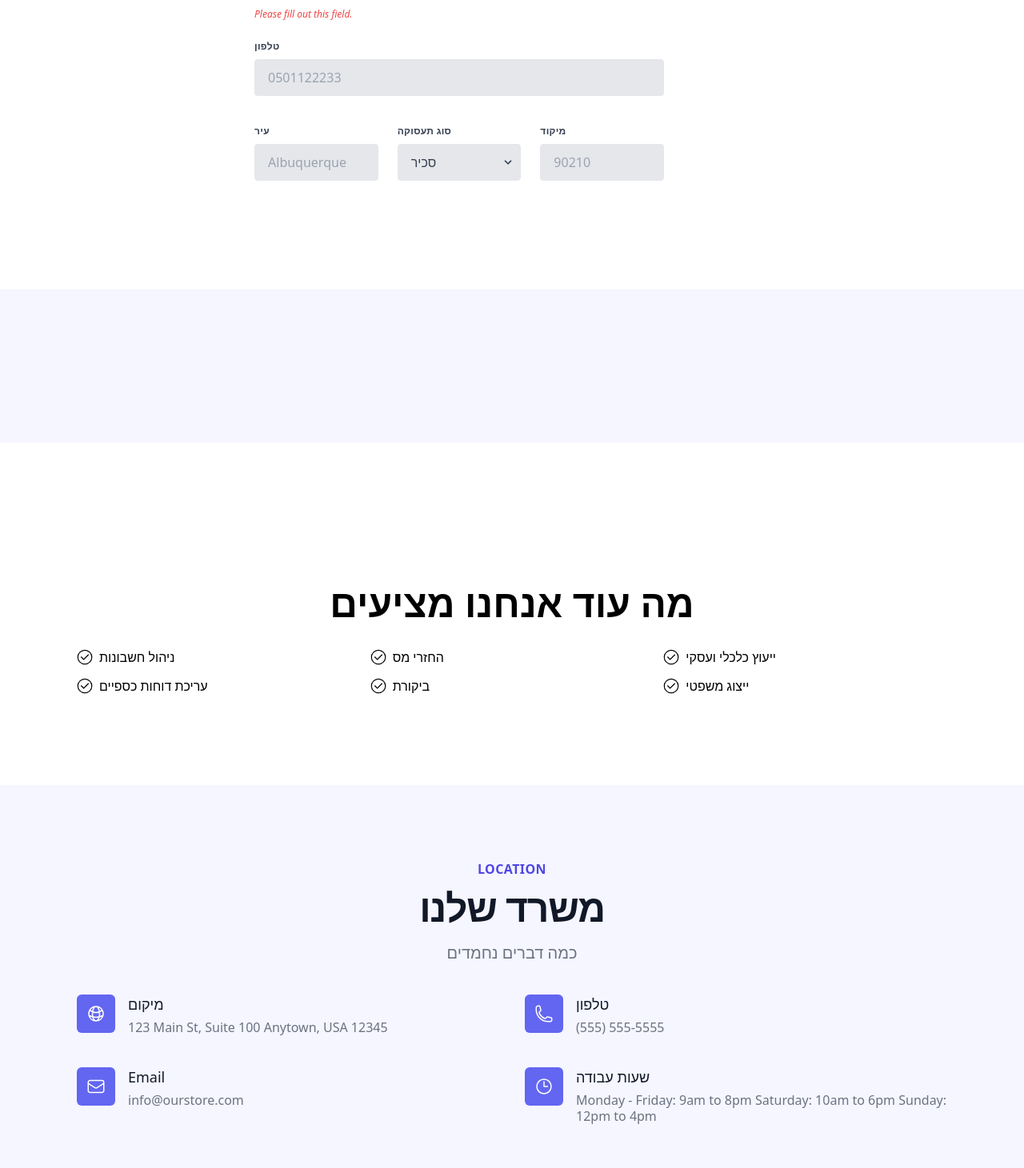
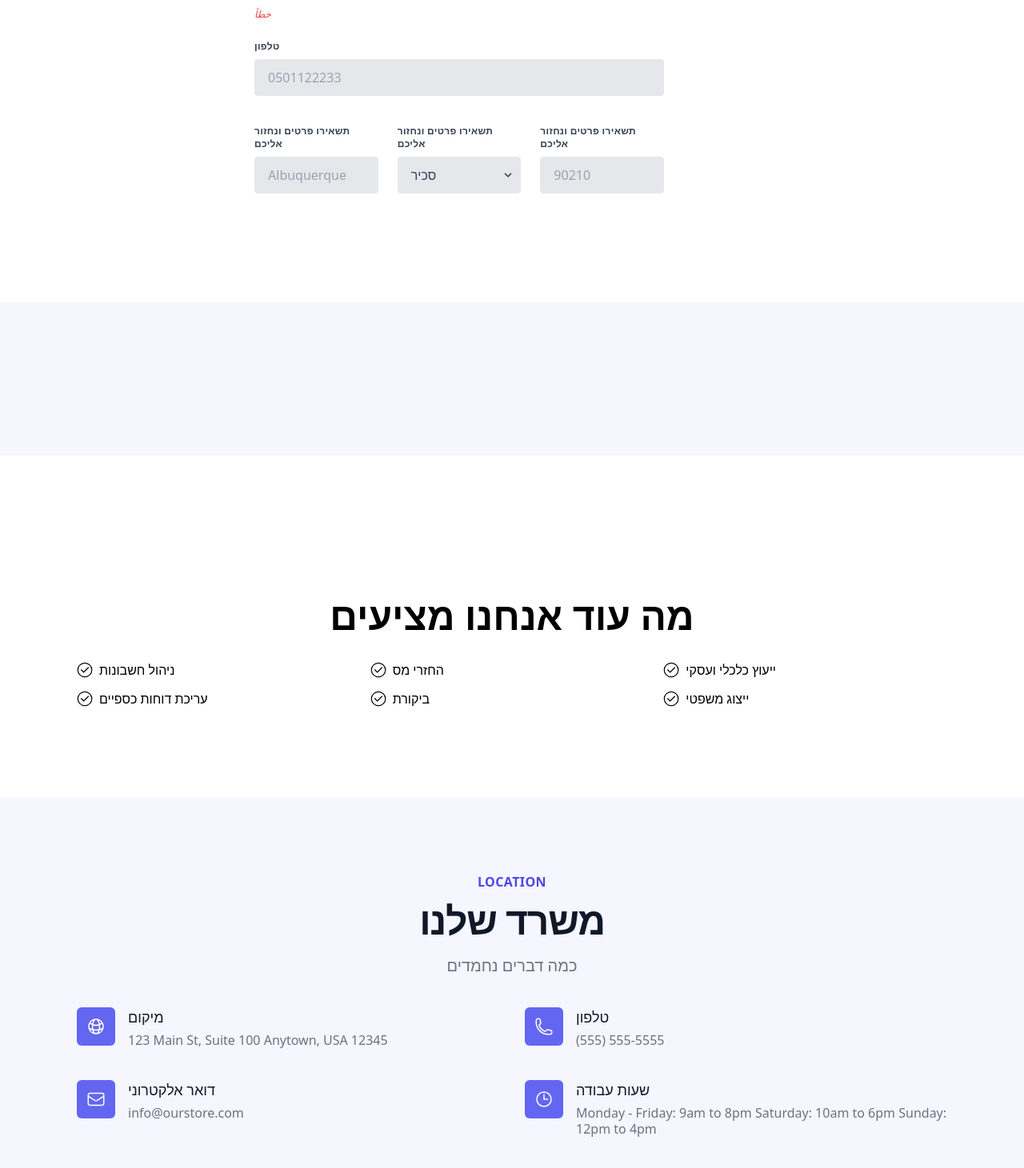
Before and after one commit to orwah16/TaxApp, a React (Vite) app: page / in a window 1280 px wide. Shown: the part 2386-3847 px from the top of the page at 80% size. Built offline with nearby package versions, Linux system fonts and the light colour scheme; a web font is replaced by a local one.

Commit message:
translation added to all views

```diff
--- a/src/constants/languages/arabic.json
+++ b/src/constants/languages/arabic.json
@@ -19,6 +19,13 @@
         "leave_info": "اترك تفاصيلك لنتواصل معك",
         "name": "الاسم",
         "last_name": "العائلة",
-        "mobile": "رقم الهاتف"
+        "mobile": "رقم الهاتف" ,
 
+        "services":"خدمات اضافية",
+
+        "our_office":"مكتبنا",
+        "location":"موقع",
+        "office_phone":"هاتف",
+        "office_email":"بريد الكتروني",
+        "working_hours":"ساعات العمل"
 }
--- a/src/constants/languages/hebrew.json
+++ b/src/constants/languages/hebrew.json
@@ -19,5 +19,13 @@
         "leave_info": "תשאירו פרטים ונחזור אליכם",
         "name": "שם פרטי",
         "last_name": "שם משפחה",
-        "mobile": "טלפון"
+        "mobile": "טלפון"  ,
+
+        "services":"מה עוד אנחנו מציעים",
+
+        "our_office":"משרד שלנו",
+        "location":"מיקום",
+        "office_phone":"טלפון",
+        "office_email":"דואר אלקטרוני",
+        "working_hours":"שעות עבודה"
 }
--- a/src/sections/contact.tsx
+++ b/src/sections/contact.tsx
@@ -1,13 +1,16 @@
-
+import { useLocale } from '../LocaleContext';
+import {FormattedMessage} from "react-intl";
 
 const contact = () => {
+    const { locale, messages, switchLocale } = useLocale() || {};    // Now you can safely use locale, messages, and switchLocale
+
   return (
 <div >
     <div className="max-w-7xl mx-auto px-4 sm:px-6 lg:px-8">
         <div className="lg:text-center">
             <h2 className="text-base text-indigo-600 font-semibold tracking-wide uppercase">Location</h2>
             <p className="mt-2 text-3xl leading-8 font-extrabold tracking-tight text-gray-900 sm:text-4xl">
-                משרד שלנו
+                <FormattedMessage id="our_office" defaultMessage="خدمة العائدات الضريبية" />
             </p>
             <p className="mt-4 max-w-2xl text-xl text-gray-500 lg:mx-auto">
                 כמה דברים נחמדים
@@ -29,7 +32,7 @@ const contact = () => {
                     </div>
                     <div className="ml-4">
                         <dt className="text-lg leading-6 font-medium text-gray-900">
-                            מיקום
+                        <FormattedMessage id="location" defaultMessage="خدمة العائدات الضريبية" />
                         </dt>
                         <dd className="mt-2 text-base text-gray-500">
                             123 Main St, Suite 100
@@ -51,7 +54,7 @@ const contact = () => {
                     </div>
                     <div className="ml-4">
                         <dt className="text-lg leading-6 font-medium text-gray-900">
-                            טלפון
+                        <FormattedMessage id="office_phone" defaultMessage="خدمة العائدات الضريبية" />
                         </dt>
                         <dd className="mt-2 text-base text-gray-500">
                             (555) 555-5555
@@ -72,7 +75,7 @@ const contact = () => {
                     </div>
                     <div className="ml-4">
                         <dt className="text-lg leading-6 font-medium text-gray-900">
-                            Email
+                        <FormattedMessage id="office_email" defaultMessage="خدمة العائدات الضريبية" />
                         </dt>
                         <dd className="mt-2 text-base text-gray-500">
                             info@ourstore.com
@@ -93,7 +96,7 @@ const contact = () => {
                     </div>
                     <div className="ml-4">
                         <dt className="text-lg leading-6 font-medium text-gray-900">
-                            שעות עבודה
+                        <FormattedMessage id="working_hours" defaultMessage="خدمة العائدات الضريبية" />
                         </dt>
                         <dd className="mt-2 text-base text-gray-500">
                             Monday - Friday: 9am to 8pm
--- a/src/sections/services.tsx
+++ b/src/sections/services.tsx
@@ -1,9 +1,15 @@
+import { useLocale } from '../LocaleContext';
+import {FormattedMessage} from "react-intl";
 
 function services() {
+	const { locale, messages, switchLocale } = useLocale() || {};    // Now you can safely use locale, messages, and switchLocale
+
   return (
     <section>
     <div className="px-4 py-16 mx-auto sm:max-w-xl md:max-w-full lg:max-w-screen-xl md:px-24 lg:px-8 lg:py-20 dark:bg-white dark:text-gray-800">
-	<h2 className="mb-8 text-4xl font-bold leading-none text-center">מה עוד אנחנו מציעים</h2>
+	<h2 className="mb-8 text-4xl font-bold leading-none text-center">
+		<FormattedMessage id="services" defaultMessage="خدمة العائدات الضريبية" />
+	</h2>
 	<ul className="grid gap-3 md:grid-cols-2 lg:grid-cols-3">
 		<li className="flex items-center space-x-2">
 			<svg xmlns="http://www.w3.org/2000/svg" viewBox="0 0 512 512" className="w-5 h-5 fill-current dark:text-blue-600">
--- a/src/sections/userInfo.tsx
+++ b/src/sections/userInfo.tsx
@@ -1,34 +1,41 @@
+import { useLocale } from '../LocaleContext';
+import {FormattedMessage} from "react-intl";
 
 function userInfo() {
+  const { locale, messages, switchLocale } = useLocale() || {};    // Now you can safely use locale, messages, and switchLocale
+
   return (
     <section className="flex justify-center">
       <div className="flex-col">
       <h1 className="flex justify-center my-10 mx-0 text-4xl text-black font-palanquin max-sm:text-[72px]
         max-sm:leading-[82] font-bold">
           <span className="xl:bg-white xl:whitespace-nowrap relative z-10 pr-10">
-            תשאירו פרטים ונחזור אליכם
+            <FormattedMessage id="leave_info" defaultMessage="خدمة العائدات الضريبية" />
+
           </span>
         </h1>
       <form className="w-full max-w-lg">
   <div className="flex flex-wrap -mx-3 mb-6">
     <div className="w-full md:w-1/2 px-3 mb-6 md:mb-0">
-      <label className="block uppercase tracking-wide text-gray-700 text-xs font-bold mb-2" for="grid-first-name">
-        שם פרטי
+      <label className="block uppercase tracking-wide text-gray-700 text-xs font-bold mb-2" >
+        <FormattedMessage id="name" defaultMessage="خدمة العائدات الضريبية" />
       </label>
       <input className="appearance-none block w-full bg-gray-200 text-gray-700 border border-red-500 rounded py-3 px-4 mb-3 leading-tight focus:outline-none focus:bg-white" id="grid-first-name" type="text" placeholder="Jane"/>
-      <p className="text-red-500 text-xs italic">Please fill out this field.</p>
+      <p className="text-red-500 text-xs italic">
+        <FormattedMessage id="ي" defaultMessage="خطأ" />
+      </p>
     </div>
     <div className="w-full md:w-1/2 px-3">
-      <label className="block uppercase tracking-wide text-gray-700 text-xs font-bold mb-2" for="grid-last-name">
-        שם משפחה
+      <label className="block uppercase tracking-wide text-gray-700 text-xs font-bold mb-2" >
+        <FormattedMessage id="last_name" defaultMessage="خدمة العائدات الضريبية" />
       </label>
       <input className="appearance-none block w-full bg-gray-200 text-gray-700 border border-gray-200 rounded py-3 px-4 leading-tight focus:outline-none focus:bg-white focus:border-gray-500" id="grid-last-name" type="text" placeholder="Doe"/>
     </div>
   </div>
   <div className="flex flex-wrap -mx-3 mb-6">
     <div className="w-full px-3">
-      <label className="block uppercase tracking-wide text-gray-700 text-xs font-bold mb-2" for="grid-password">
-        טלפון
+      <label className="block uppercase tracking-wide text-gray-700 text-xs font-bold mb-2" >
+        <FormattedMessage id="mobile" defaultMessage="خدمة العائدات الضريبية" />
       </label>
       <input className="appearance-none block w-full bg-gray-200 text-gray-700 border border-gray-200 rounded py-3 px-4 mb-3 leading-tight focus:outline-none focus:bg-white focus:border-gray-500" id="grid-number" type="text" placeholder="0501122233"/>
       <p className="text-gray-600 text-xs italic"></p>
@@ -36,14 +43,14 @@ function userInfo() {
   </div>
   <div className="flex flex-wrap -mx-3 mb-2">
     <div className="w-full md:w-1/3 px-3 mb-6 md:mb-0">
-      <label className="block uppercase tracking-wide text-gray-700 text-xs font-bold mb-2" for="grid-city">
-        עיר
+      <label className="block uppercase tracking-wide text-gray-700 text-xs font-bold mb-2" >
+        <FormattedMessage id="leave_info" defaultMessage="خدمة العائدات الضريبية" />
       </label>
       <input className="appearance-none block w-full bg-gray-200 text-gray-700 border border-gray-200 rounded py-3 px-4 leading-tight focus:outline-none focus:bg-white focus:border-gray-500" id="grid-city" type="text" placeholder="Albuquerque"/>
     </div>
     <div className="w-full md:w-1/3 px-3 mb-6 md:mb-0">
-      <label className="block uppercase tracking-wide text-gray-700 text-xs font-bold mb-2" for="grid-state">
-        סוג תעסוקה
+      <label className="block uppercase tracking-wide text-gray-700 text-xs font-bold mb-2" >
+        <FormattedMessage id="leave_info" defaultMessage="خدمة العائدات الضريبية" />
       </label>
       <div className="relative">
         <select className="block appearance-none w-full bg-gray-200 border border-gray-200 text-gray-700 py-3 px-4 pr-8 rounded leading-tight focus:outline-none focus:bg-white focus:border-gray-500" id="grid-state">
@@ -57,8 +64,8 @@ function userInfo() {
       </div>
     </div>
     <div className="w-full md:w-1/3 px-3 mb-6 md:mb-0">
-      <label className="block uppercase tracking-wide text-gray-700 text-xs font-bold mb-2" for="grid-zip">
-        מיקוד
+      <label className="block uppercase tracking-wide text-gray-700 text-xs font-bold mb-2" >
+        <FormattedMessage id="leave_info" defaultMessage="خدمة العائدات الضريبية" />
       </label>
       <input className="appearance-none block w-full bg-gray-200 text-gray-700 border border-gray-200 rounded py-3 px-4 leading-tight focus:outline-none focus:bg-white focus:border-gray-500" id="grid-zip" type="text" placeholder="90210"/>
     </div>
--- a/src/sections/welcome.tsx
+++ b/src/sections/welcome.tsx
@@ -6,11 +6,6 @@ import {tax1} from "../assets/images"
 import {FormattedMessage} from "react-intl";
 import { useLocale } from '../LocaleContext';
 
-interface LocaleContextProps {
-  locale: string;
-  messages: any;
-  switchLocale: (locale: string) => void;
-}
 
 const welcome = () => {
   const [bigReviewImg, setBigReviewImg] = useState(tax1);
```
Also changed, not shown: src/components/Nav.tsx (+0 -7 lines).
